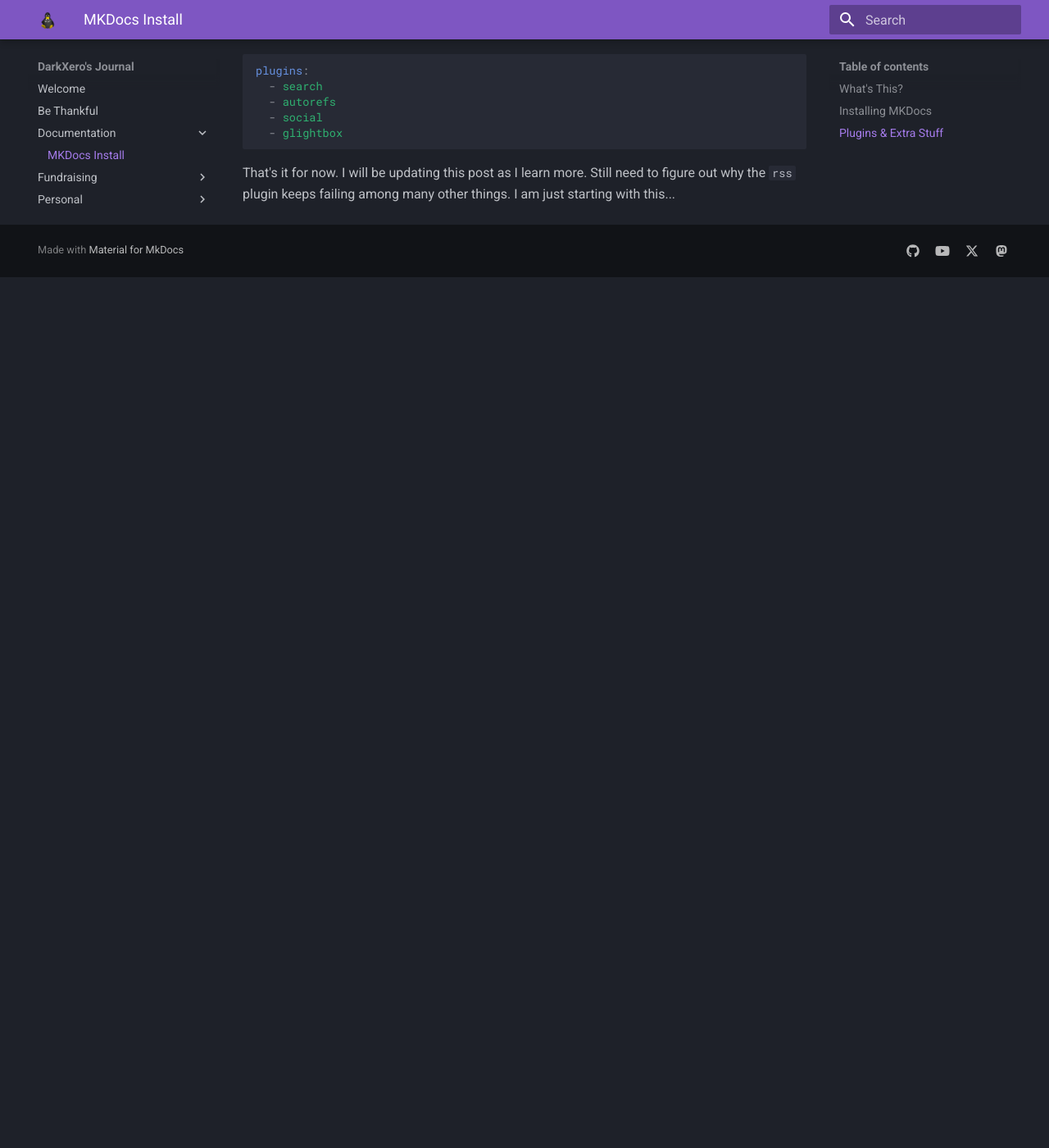
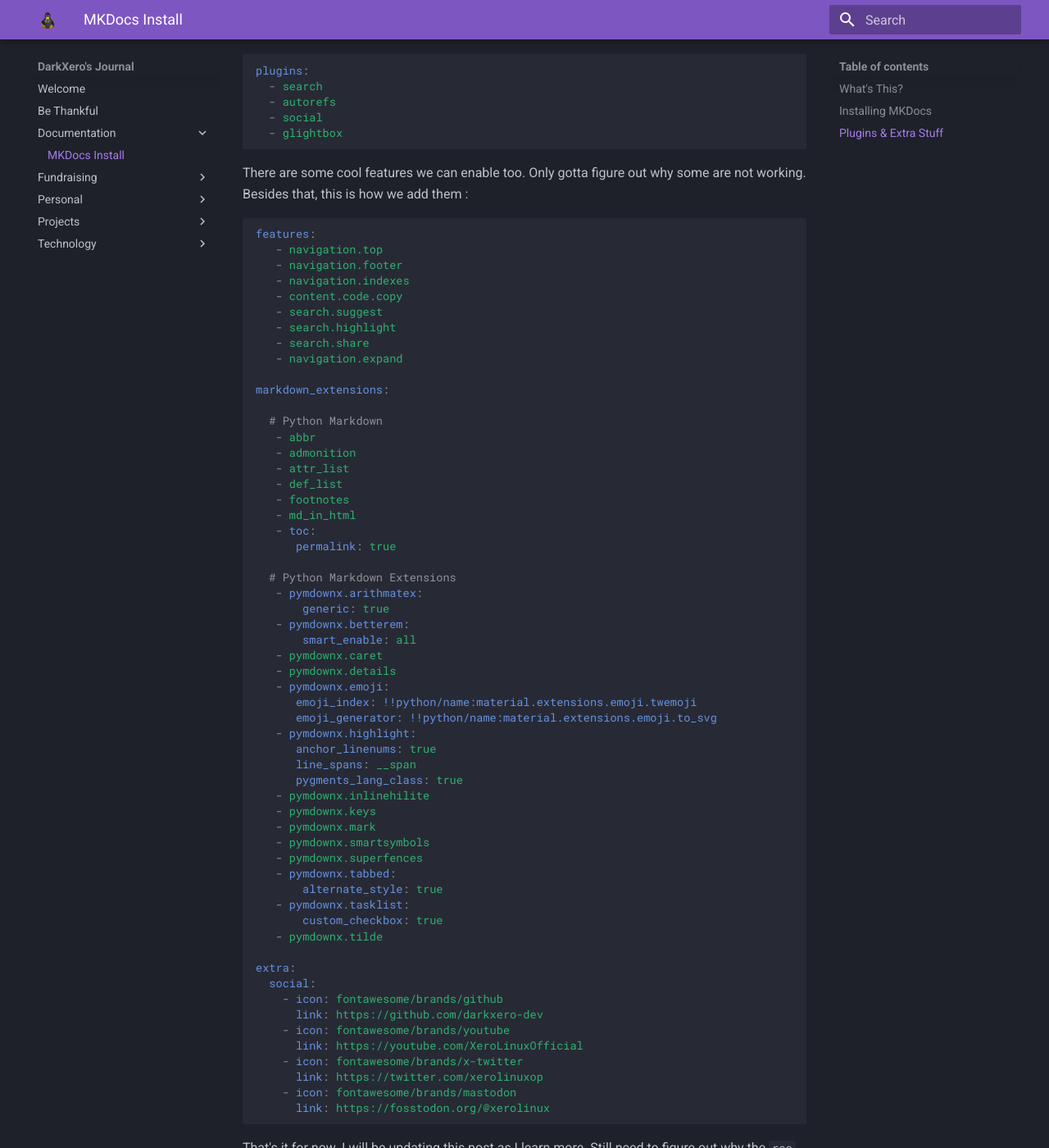
Before and after one commit to xerolinux/XeroSite, an MkDocs documentation site: the page built from docs/documentation/mkdocs-install.md, in a window 1280 px wide and 1400 px high, scrolled down 1111 px. Shown: the whole window at 82% size. Built offline with MkDocs 1.6.1 and Material for MkDocs 9.7.7, drawn with Linux system fonts in a browser that asks for light colours; before the commit the page ends 1449 px from its top, so only the background shows below that.

Commit message:
Update 1 billion

````diff
--- a/docs/documentation/mkdocs-install.md
+++ b/docs/documentation/mkdocs-install.md
@@ -57,4 +57,66 @@
   - glightbox
 ```
 
+There are some cool features we can enable too. Only gotta figure out why some are not working. Besides that, this is how we add them :
+
+```YAML
+features:
+   - navigation.top
+   - navigation.footer
+   - navigation.indexes
+   - content.code.copy
+   - search.suggest
+   - search.highlight
+   - search.share
+   - navigation.expand
+
+markdown_extensions:
+
+  # Python Markdown
+   - abbr
+   - admonition
+   - attr_list
+   - def_list
+   - footnotes
+   - md_in_html
+   - toc:
+      permalink: true
+
+  # Python Markdown Extensions
+   - pymdownx.arithmatex:
+       generic: true
+   - pymdownx.betterem:
+       smart_enable: all
+   - pymdownx.caret
+   - pymdownx.details
+   - pymdownx.emoji:
+      emoji_index: !!python/name:material.extensions.emoji.twemoji
+      emoji_generator: !!python/name:material.extensions.emoji.to_svg
+   - pymdownx.highlight:
+      anchor_linenums: true
+      line_spans: __span
+      pygments_lang_class: true
+   - pymdownx.inlinehilite
+   - pymdownx.keys
+   - pymdownx.mark
+   - pymdownx.smartsymbols
+   - pymdownx.superfences
+   - pymdownx.tabbed:
+       alternate_style: true
+   - pymdownx.tasklist:
+       custom_checkbox: true
+   - pymdownx.tilde
+
+extra:
+  social:
+    - icon: fontawesome/brands/github
+      link: https://github.com/darkxero-dev
+    - icon: fontawesome/brands/youtube
+      link: https://youtube.com/XeroLinuxOfficial
+    - icon: fontawesome/brands/x-twitter
+      link: https://twitter.com/xerolinuxop
+    - icon: fontawesome/brands/mastodon
+      link: https://fosstodon.org/@xerolinux
+```
+
 That's it for now. I will be updating this post as I learn more. Still need to figure out why the `rss` plugin keeps failing among many other things. I am just starting with this...
````
Also changed, not shown: site/documentation/mkdocs-install/index.html, site/search/search_index.json.
